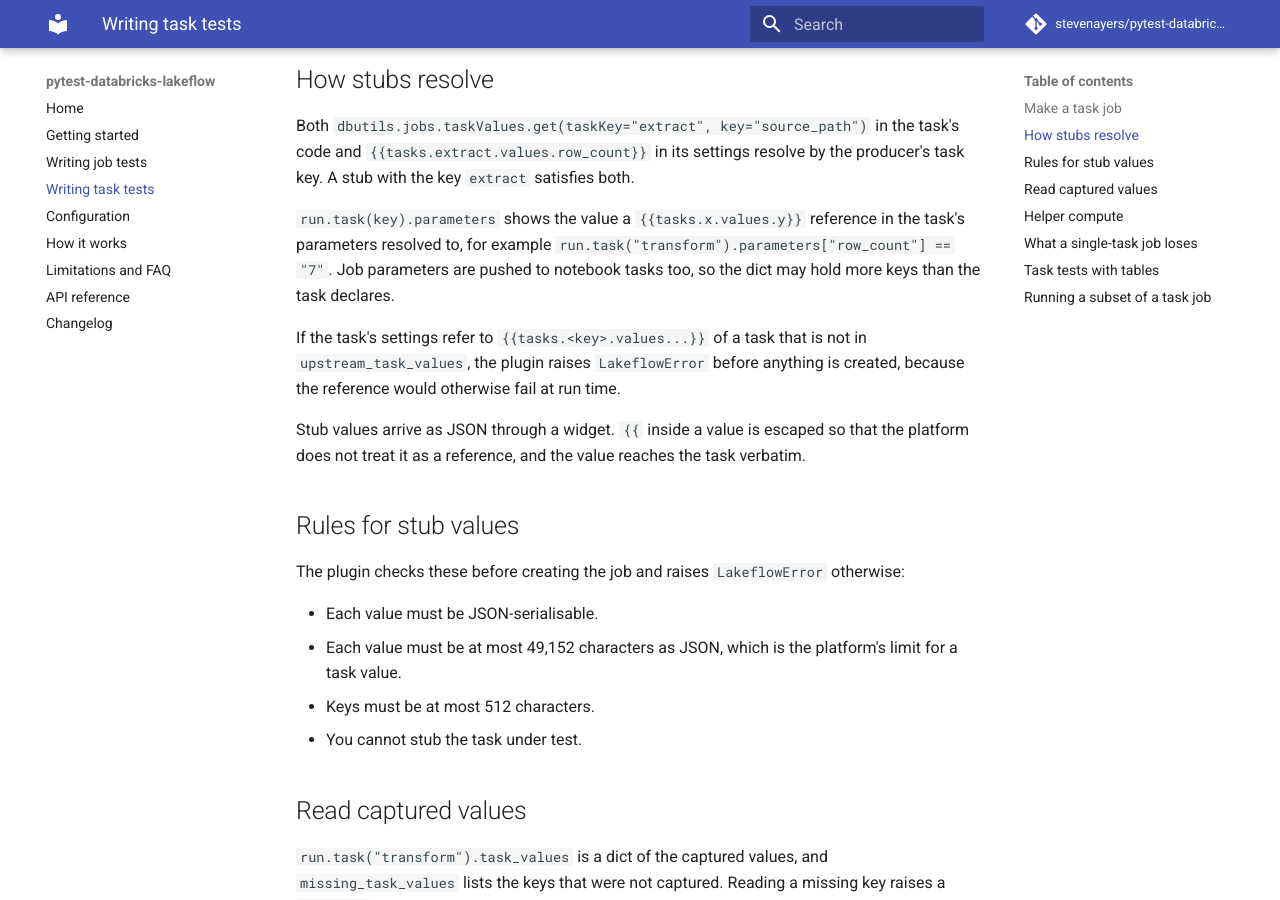
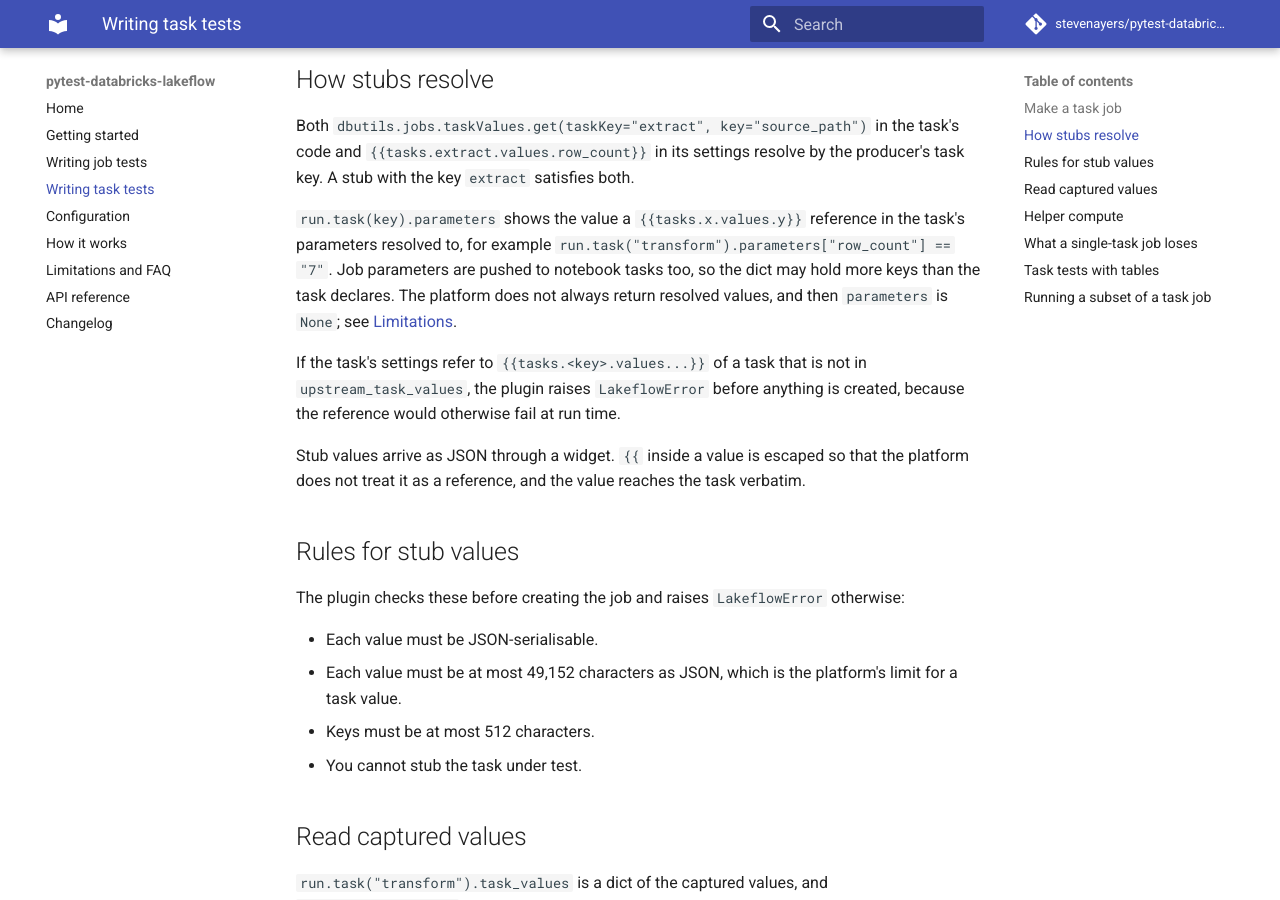
Before and after one commit to stevenayers/pytest-databricks-lakeflow, an MkDocs documentation site: the page built from docs/task-tests.md, in a window 1280 px wide and 900 px high, scrolled down 895 px. Built offline with MkDocs 1.6.1 and Material for MkDocs 9.7.7, drawn with Linux system fonts in a browser that asks for light colours; comment, search, counter and statistics services are not loaded.

Commit message:
test: tolerate workspaces that return no resolved task parameters (#81)
Co-authored-by: Claude Opus 5.5 <noreply@anthropic.com>

```diff
--- a/docs/task-tests.md
+++ b/docs/task-tests.md
@@ -27,7 +27,7 @@ The result is an `EphemeralJob`, the same object that `lakeflow.job()` returns.
 
 Both `dbutils.jobs.taskValues.get(taskKey="extract", key="source_path")` in the task's code and `{{tasks.extract.values.row_count}}` in its settings resolve by the producer's task key. A stub with the key `extract` satisfies both.
 
-`run.task(key).parameters` shows the value a `{{tasks.x.values.y}}` reference in the task's parameters resolved to, for example `run.task("transform").parameters["row_count"] == "7"`. Job parameters are pushed to notebook tasks too, so the dict may hold more keys than the task declares.
+`run.task(key).parameters` shows the value a `{{tasks.x.values.y}}` reference in the task's parameters resolved to, for example `run.task("transform").parameters["row_count"] == "7"`. Job parameters are pushed to notebook tasks too, so the dict may hold more keys than the task declares. The platform does not always return resolved values, and then `parameters` is `None`; see [Limitations](limitations.md).
 
 If the task's settings refer to `{{tasks.<key>.values...}}` of a task that is not in `upstream_task_values`, the plugin raises `LakeflowError` before anything is created, because the reference would otherwise fail at run time.
 
```
Also changed, not shown: SKILL.md (+1 -1 lines), docs/limitations.md (+1 -0 lines), 1 other file.
